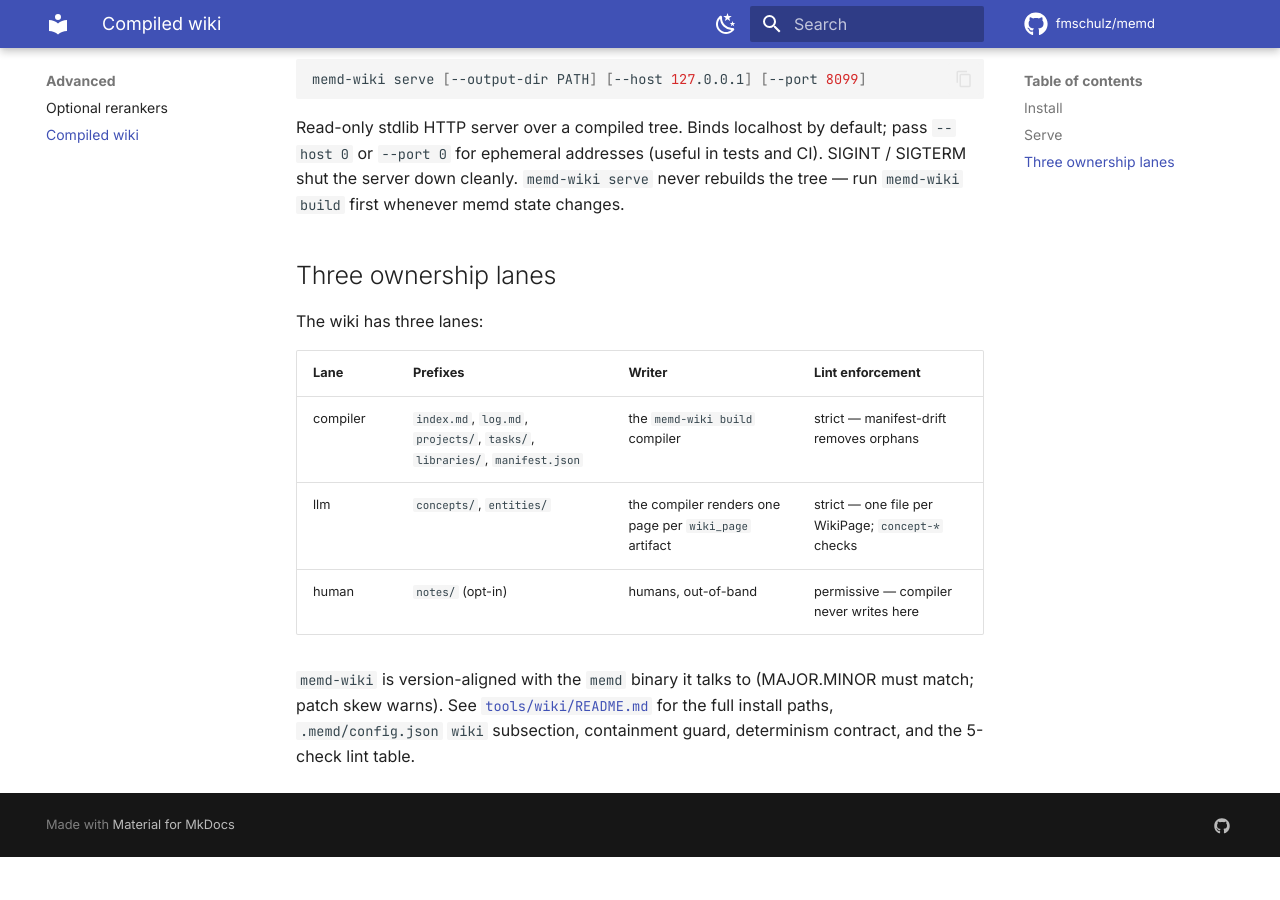
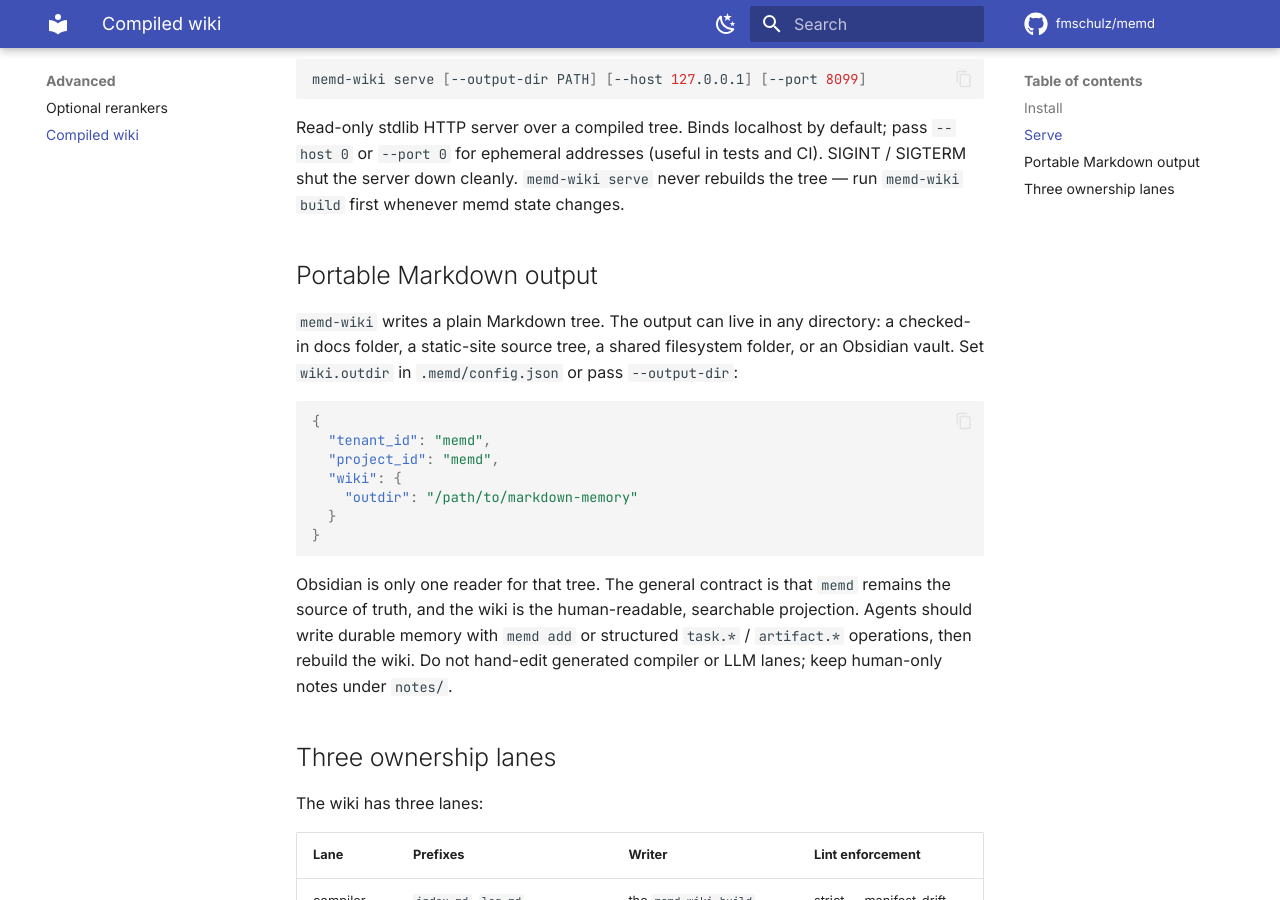
Before and after one commit to fmschulz/memd, an MkDocs documentation site: the page built from docs/compiled-wiki.md, in a window 1280 px wide and 900 px high, scrolled down 598 px. Built offline with MkDocs 1.6.1 and Material for MkDocs 9.7.7, drawn with Linux system fonts in a browser that asks for light colours; comment, search, counter and statistics services are not loaded; the version menu is left out; before the commit the page ends 1455 px from its top, so only the background shows below that.

Commit message:
docs(wiki): document portable memory output
Document memd-wiki as a portable Markdown projection that can live in any folder, including but not limited to Obsidian vaults.

Add explicit no-secrets and no-full-transcript rules to the skill enforcement docs, and update wiki tests to mock the current CLI client surface.

No Rust files changed; version and bundled binary remain unchanged.

````diff
--- a/docs/compiled-wiki.md
+++ b/docs/compiled-wiki.md
@@ -29,6 +29,30 @@ tests and CI). SIGINT / SIGTERM shut the server down cleanly.
 `memd-wiki serve` never rebuilds the tree — run `memd-wiki build` first
 whenever memd state changes.
 
+## Portable Markdown output
+
+`memd-wiki` writes a plain Markdown tree. The output can live in any directory:
+a checked-in docs folder, a static-site source tree, a shared filesystem
+folder, or an Obsidian vault. Set `wiki.outdir` in `.memd/config.json` or pass
+`--output-dir`:
+
+```json
+{
+  "tenant_id": "memd",
+  "project_id": "memd",
+  "wiki": {
+    "outdir": "/path/to/markdown-memory"
+  }
+}
+```
+
+Obsidian is only one reader for that tree. The general contract is that
+`memd` remains the source of truth, and the wiki is the human-readable,
+searchable projection. Agents should write durable memory with `memd add` or
+structured `task.*` / `artifact.*` operations, then rebuild the wiki. Do not
+hand-edit generated compiler or LLM lanes; keep human-only notes under
+`notes/`.
+
 ## Three ownership lanes
 
 The wiki has three lanes:
````
Also changed, not shown: docs/agent-skill.md (+3 -0 lines), memd-skill/INSTALL.md (+8 -0 lines), memd-skill/SKILL.md (+14 -0 lines), tools/wiki/README.md (+24 -0 lines), tools/wiki/schema/AGENTS.md (+1 -1 lines), 4 other files.
